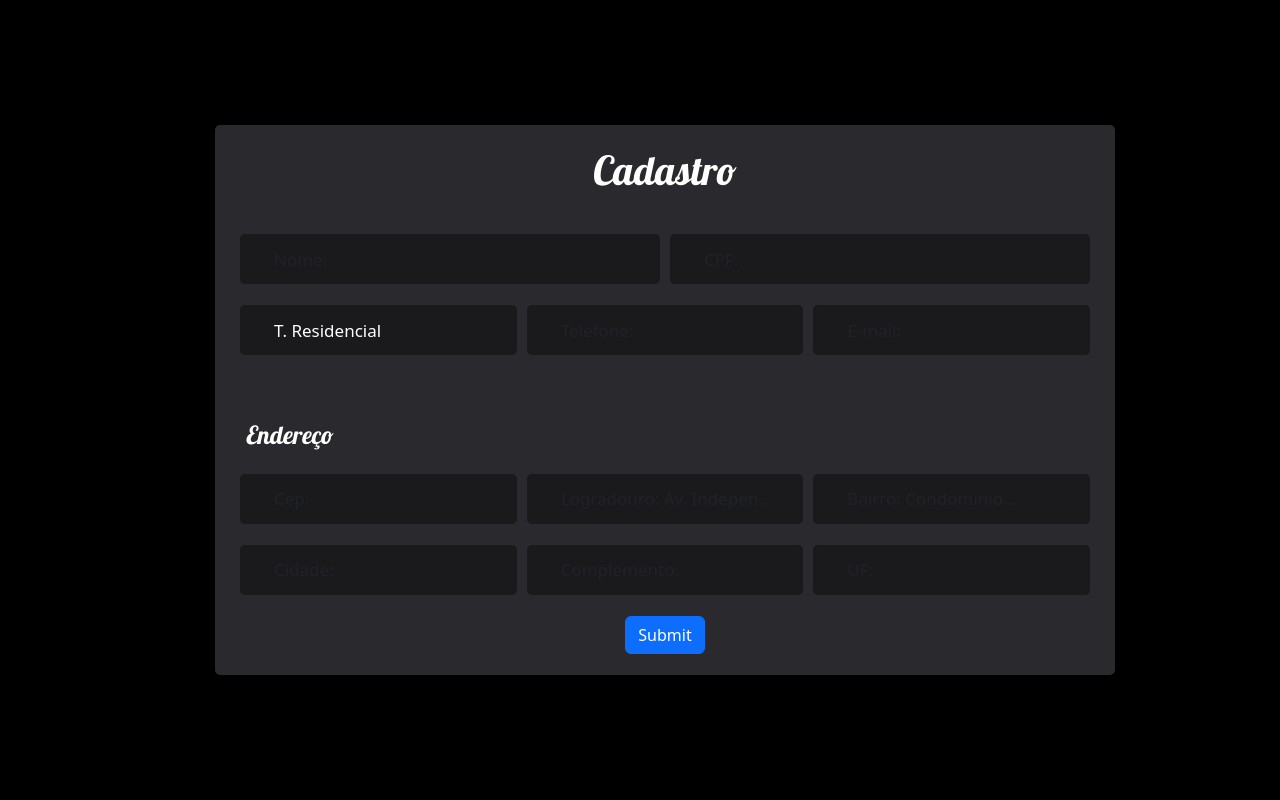
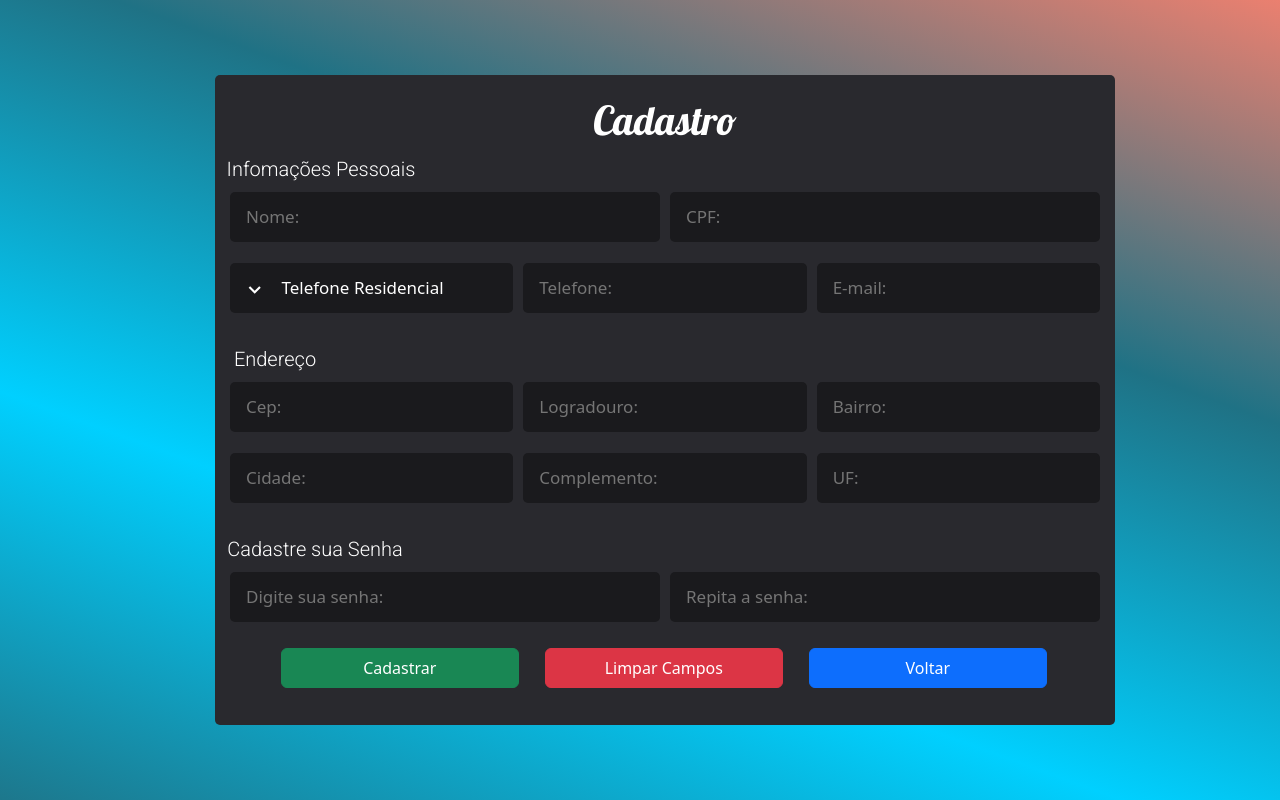
Before and after one commit to welingtonmatos/Crud-React-js, a React (Create React App) app in the folder crud-react/: page /cadastro in a window 1280 px wide. Built offline with nearby package versions, Linux system fonts and the light colour scheme.

Commit message:
Quarta versão

```diff
--- a/crud-react/src/App.js
+++ b/crud-react/src/App.js
@@ -6,8 +6,8 @@ import {
 } from 'react-router-dom';
 
 import Login from './pages/login/login';
+import Home from './pages/home/home';
 import Cadastro from './pages/cadastro/cadastro';
-
 
 function App() {
 
@@ -15,6 +15,7 @@ function App() {
     <Router>
       <Switch>
         <Route path="/" exact component= {Login} />
+        <Route path="/home" exact component= {Home} />
         <Route path="/cadastro" exact component= {Cadastro} />
       </Switch>
     </Router>
--- a/crud-react/src/index.js
+++ b/crud-react/src/index.js
@@ -2,6 +2,7 @@ import React from 'react';
 import ReactDOM from 'react-dom';
 import './index.css';
 import App from './App';
+
 import 'bootstrap/dist/css/bootstrap.min.css';
 
 ReactDOM.render(
--- a/crud-react/src/pages/cadastro/cadastro.css
+++ b/crud-react/src/pages/cadastro/cadastro.css
@@ -4,6 +4,18 @@
     justify-content: center;
     height: 100vh;
     width: 100%;
+
+    background-image: linear-gradient(200deg, #ef806f, #1f7285, #00d0ff, #1f7285, #ef806f);
+    background-size: 200% 100%;
+    display: flex;
+    align-items: center;
+    justify-content: center;
+
+    animation-name: identifier;
+    animation-duration: 5s;
+    animation-timing-function: ease-in-out;
+    animation-direction: alternate;
+    animation-iteration-count: infinite;
 }
 
 .form-cadastro {
@@ -14,19 +26,58 @@
     justify-content: center;
     align-items: center;
     margin-left: 50px;
-    padding: 20px;
+    padding: 10px;
     width: 900px;
-    height: 550px;
+    height: 650px;
 }
 
 .form-cadastro h1{
     background-color: #29292E;
     font-family: 'Lobster';
     font-size: 40px;
-    margin-bottom: 40px;
+    margin-bottom: 10px;
 }
 
-.Nome {
+.info {
+    background-color: #29292E;
+    font-family: 'Roboto';
+    font-size: 20px;
+    margin-right: 688px;
+    margin-bottom: 10px;
+}
+
+.EndLabel {
+    background-color: #29292E;
+    font-family: 'Roboto';
+    font-size: 20px;
+    margin-right: 780px;
+    margin-bottom: 10px;
+    margin-top: 10px;
+}
+
+.labelSenha {
+    background-color: #29292E;
+    font-family: 'Roboto';
+    font-size: 20px;
+    margin-right: 700px;
+    margin-bottom: 10px;
+    margin-top: 10px;
+}
+
+.seta {
+    background-color: #1A1A1D;
+    margin-top: 1px;
+}
+
+.cadastro-eye {
+    background: transparent;
+    margin-top: 2px;
+    margin-right: 4px;
+}
+
+/*------ Definições para todos os Campos --------*/
+
+.campos {
     display: flex;
     align-items: center;
     color: gray;
@@ -39,16 +90,24 @@
     border-radius: 5px;
 }
 
-.Nome label{
-    margin-left: 10px;
+.linha, .campos .campoTexto {
+    background: transparent;
+    width: 100%;
+    outline-width: 0;
+    color: white;
+    border: none;
     font-size: 17px;
-    background-color: #1A1A1D;
+    margin-left: 2px;
+    margin-right: 5px;
+    box-shadow: none;
+    outline: 0;
 }
 
+/*------ Botões --------*/
 
-.linha, .Nome .campoTexto {
+.linha2 {
     background: transparent;
-    width: 100%;
+    width: 90%;
     outline-width: 0;
     color: white;
     border: none;
@@ -57,310 +116,54 @@
     margin-right: 10px;
 }
 
-.tipoTelefone {
+.form-btn {
+   background: transparent;
+}
+
+.cadastrar {
+    width: 99%;
+    color: white;
+    font-weight: 800;
+    height: 40px;
+    border-radius: 5px;
+    font-size: 18px;
+    margin-top: 5px;
+    cursor: pointer;
+    border: none;
+}
+
+.limpar {
+    width: 99%;
+    color: white;
+    font-weight: 800;
+    height: 40px;
+    border-radius: 5px;
+    font-size: 18px;
+    margin-top: 5px;
+    cursor: pointer;
+    border: none;
+}
+
+.voltar {
     display: flex;
     align-items: center;
-    color: gray;
-    background-color: #1A1A1D;
-    border-radius: 3px;
-    padding: 3px;
-    margin: 5px;
-    width: 98%;
-    height: 50px;
+    justify-content: center;
+    width: 99%;
+    color: white;
+    font-weight: 800;
+    height: 40px;
     border-radius: 5px;
+    font-size: 18px;
+    margin-top: 5px;
+    cursor: pointer;
+    border: none;
 }
 
-.linha1, .tipoTelefone .campoTexto {
-    background: transparent;
-    width: 100%;
-    outline-width: 0;
-    color: white;
-    border: none;
-    font-size: 17px;
-    margin-left: 10px;
-    margin-right: 10px;
+@keyframes identifier {
+    0% {
+        background-position-x: 0%;
+    }
+    100% {
+        background-position-x: 100%;
+    }
 }
-
-.Telefone {
-    display: flex;
-    align-items: center;
-    color: gray;
-    background-color: #1A1A1D;
-    border-radius: 3px;
-    padding: 3px;
-    margin: 5px;
-    width: 98%;
-    height: 50px;
-    border-radius: 5px;
-}
-
-.Telefone label{
-    margin-left: 10px;
-    font-size: 17px;
-    background-color: #1A1A1D;
-}
-
-
-.linha1, .Telefone .campoTexto {
-    background: transparent;
-    width: 100%;
-    outline-width: 0;
-    color: white;
-    border: none;
-    font-size: 17px;
-    margin-left: 10px;
-    margin-right: 10px;
-}
-
-.Email {
-    display: flex;
-    align-items: center;
-    color: gray;
-    background-color: #1A1A1D;
-    border-radius: 3px;
-    padding: 3px;
-    margin: 5px;
-    width: 98%;
-    height: 50px;
-    border-radius: 5px;
-}
-
-.Email label{
-    margin-left: 10px;
-    font-size: 17px;
-    background-color: #1A1A1D;
-}
-
-.form-cadastro label {
-    background-color: #29292E;
-    font-family: 'Lobster';
-    font-size: 25px;
-    margin-right: 750px;
-    margin-bottom: 20px;
-    margin-top: 40px;
-}
-
-
-.linha1, .Email .campoTexto {
-    background: transparent;
-    width: 100%;
-    outline-width: 0;
-    color: white;
-    border: none;
-    font-size: 17px;
-    margin-left: 10px;
-    margin-right: 10px;
-}
-
-.CPF {
-    display: flex;
-    align-items: center;
-    color: gray;
-    background-color: #1A1A1D;
-    border-radius: 3px;
-    padding: 3px;
-    margin: 5px;
-    width: 98%;
-    height: 50px;
-    border-radius: 5px;
-}
-
-.CPF label{
-    margin-left: 10px;
-    font-size: 17px;
-    background-color: #1A1A1D;
-}
-
-.linha, .CPF .campoTexto {
-    background: transparent;
-    width: 100%;
-    outline-width: 0;
-    color: white;
-    border: none;
-    font-size: 17px;
-    margin-left: 10px;
-    margin-right: 10px;
-}
-
-.Cep {
-    display: flex;
-    align-items: center;
-    color: gray;
-    background-color: #1A1A1D;
-    border-radius: 3px;
-    padding: 3px;
-    margin: 5px;
-    width: 98%;
-    height: 50px;
-    border-radius: 5px;
-}
-
-.Cep label {
-    margin-left: 10px;
-    font-size: 17px;
-    background-color: #1A1A1D;
-}
-
-.linha2, .Cep .campoTexto {
-    background: transparent;
-    width: 100%;
-    outline-width: 0;
-    color: white;
-    border: none;
-    font-size: 17px;
-    margin-left: 10px;
-    margin-right: 10px;
-}
-
-.Logradouro {
-    display: flex;
-    align-items: center;
-    color: gray;
-    background-color: #1A1A1D;
-    border-radius: 3px;
-    padding: 3px;
-    margin: 5px;
-    width: 98%;
-    height: 50px;
-    border-radius: 5px;
-}
-
-.Logradouro label {
-    margin-left: 10px;
-    font-size: 17px;
-    background-color: #1A1A1D;
-}
-
-.linha2, .Logradouro .campoTexto {
-    background: transparent;
-    width: 100%;
-    outline-width: 0;
-    color: white;
-    border: none;
-    font-size: 17px;
-    margin-left: 10px;
-    margin-right: 10px;
-}
-
-.Bairro {
-    display: flex;
-    align-items: center;
-    color: gray;
-    background-color: #1A1A1D;
-    border-radius: 3px;
-    padding: 3px;
-    margin: 5px;
-    width: 98%;
-    height: 50px;
-    border-radius: 5px;
-}
-
-.Bairro label {
-    margin-left: 10px;
-    font-size: 17px;
-    background-color: #1A1A1D;
-}
-
-.linha2, .Bairro .campoTexto {
-    background: transparent;
-    width: 100%;
-    outline-width: 0;
-    color: white;
-    border: none;
-    font-size: 17px;
-    margin-left: 10px;
-    margin-right: 10px;
-}
-
-.Cidade {
-    display: flex;
-    align-items: center;
-    color: gray;
-    background-color: #1A1A1D;
-    border-radius: 3px;
-    padding: 3px;
-    margin: 5px;
-    width: 98%;
-    height: 50px;
-    border-radius: 5px;
-}
-
-.Cidade label{
-    margin-left: 10px;
-    font-size: 17px;
-    background-color: #1A1A1D;
-}
-
-
-.linha3, .Cidade .campoTexto {
-    background: transparent;
-    width: 100%;
-    outline-width: 0;
-    color: white;
-    border: none;
-    font-size: 17px;
-    margin-left: 10px;
-    margin-right: 10px;
-}
-
-.Complemento {
-    display: flex;
-    align-items: center;
-    color: gray;
-    background-color: #1A1A1D;
-    border-radius: 3px;
-    padding: 3px;
-    margin: 5px;
-    width: 98%;
-    height: 50px;
-    border-radius: 5px;
-}
-
-.Complemento label{
-    margin-left: 10px;
-    font-size: 17px;
-    background-color: #1A1A1D;
-}
-
-
-.linha3, .Complemento .campoTexto {
-    background: transparent;
-    width: 100%;
-    outline-width: 0;
-    color: white;
-    border: none;
-    font-size: 17px;
-    margin-left: 10px;
-    margin-right: 10px;
-}
-
-.UF {
-    display: flex;
-    align-items: center;
-    color: gray;
-    background-color: #1A1A1D;
-    border-radius: 3px;
-    padding: 3px;
-    margin: 5px;
-    width: 98%;
-    height: 50px;
-    border-radius: 5px;
-}
-
-.UF label{
-    margin-left: 10px;
-    font-size: 17px;
-    background-color: #1A1A1D;
-}
-
-
-.linha3, .UF .campoTexto {
-    background: transparent;
-    width: 100%;
-    outline-width: 0;
-    color: white;
-    border: none;
-    font-size: 17px;
-    margin-left: 10px;
-    margin-right: 10px;
-}
--- a/crud-react/src/pages/cadastro/cadastro.js
+++ b/crud-react/src/pages/cadastro/cadastro.js
@@ -6,73 +6,129 @@ import { Row } from 'react-bootstrap';
 import { Col } from 'react-bootstrap';
 import { Button } from 'react-bootstrap';
 
-function Cadastro() {
+import { BiChevronDown } from 'react-icons/bi';
+
+function Cadastro(props) {
 
     return (
         <div className="cadastro">
             <Form className="form-cadastro">
                 <h1>Cadastro</h1>
+
+                <Form.Label className="info">Infomações Pessoais</Form.Label>
+
                 <Row className="linha mb-3">
-                    <Form.Group as={Col} className="Nome">
-                        <Form.Control className="campoTexto" type="text" placeholder="Nome:" />
+                    <Form.Group as={Col} className="campos">
+                        <input
+                        className="campoTexto"
+                        type="text"
+                        placeholder="Nome:"
+                        minLength="3"
+                        maxLength="100"
+                        />
                     </Form.Group>
 
-                    <Form.Group as={Col} className="CPF">
-                        <Form.Control className="campoTexto" type="password" placeholder="CPF:" />
+                    <Form.Group as={Col} className="campos">
+                        <input
+                        className="campoTexto"
+                        type="text"
+                        placeholder="CPF:"
+                        mask="999.999.999-99"
+                        />
                     </Form.Group>
                 </Row>
 
-                <Row className="linha1 mb-3">
-                    <Form.Group as={Col} className="tipoTelefone">
-                        <Form.Select className="campoTexto" defaultValue="T. Residencial">
-                            <option>T. Residencial</option>
-                            <option>T. Comercial</option>
+                <Row className="linha mb-3">
+                    <Form.Group as={Col} className="campos">
+                        <BiChevronDown className="seta" size={30} />
+                        <Form.Select className="campoTexto" defaultValue="Telefone Residencial">
+                            <option>Telefone Residencial</option>
+                            <option>Telefone Comercial</option>
                             <option>Celular</option>
                         </Form.Select>
                     </Form.Group>
 
-                    <Form.Group as={Col} className="Telefone">
-                        <Form.Control className="campoTexto" placeholder="Telefone:" />
+                    <Form.Group as={Col} className="campos">
+                        <input className="campoTexto" placeholder="Telefone:" />
                     </Form.Group>
 
-                    <Form.Group as={Col} className="Email">
-                        <Form.Control className="campoTexto" placeholder="E-mail:"/>
+                    <Form.Group as={Col} className="campos">
+                        <input className="campoTexto" placeholder="E-mail:" />
                     </Form.Group>
                 </Row>
 
-                <Form.Label>Endereço</Form.Label>
+                <Form.Label className="EndLabel">Endereço</Form.Label>
 
-                <Row className="linha2 mb-3">
-                    <Form.Group as={Col} className="Cep">
-                        <Form.Control className="campoTexto" placeholder="Cep:" />
+                <Row className="linha mb-3">
+                    <Form.Group as={Col} className="campos">
+                        <input className="campoTexto" placeholder="Cep:" />
                     </Form.Group>
 
-                    <Form.Group as={Col} className="Logradouro">
-                        <Form.Control className="campoTexto" placeholder="Logradouro: Av. Indepen..." />
+                    <Form.Group as={Col} className="campos">
+                        <input className="campoTexto" placeholder="Logradouro:" />
                     </Form.Group>
 
-                    <Form.Group as={Col} className="Bairro">
-                        <Form.Control className="campoTexto" placeholder="Bairro: Condomínio..." />
+                    <Form.Group as={Col} className="campos">
+                        <input className="campoTexto" placeholder="Bairro:" />
                     </Form.Group>
                 </Row>
 
-                <Row className="linha3 mb-3">
-                    <Form.Group as={Col} className="Cidade">
-                        <Form.Control className="campoTexto" placeholder="Cidade:" />
+                <Row className="linha mb-3">
+                    <Form.Group as={Col} className="campos">
+                        <input className="campoTexto" placeholder="Cidade:" />
                     </Form.Group>
 
-                    <Form.Group as={Col} className="Complemento">
-                        <Form.Control className="campoTexto" placeholder="Complemento:" />
+                    <Form.Group as={Col} className="campos">
+                        <input className="campoTexto" placeholder="Complemento:" />
                     </Form.Group>
 
-                    <Form.Group as={Col} className="UF">
-                        <Form.Control className="campoTexto" placeholder="UF:" />
+                    <Form.Group as={Col} className="campos">
+                        <input className="campoTexto" placeholder="UF:" />
                     </Form.Group>
                 </Row>
 
-                <Button variant="primary" type="submit">
-                    Submit
-                </Button>
+                <Form.Label className="labelSenha">Cadastre sua Senha</Form.Label>
+
+                <Row className="linha mb-3">
+                    <Form.Group as={Col} className="campos">
+                        <input
+                            className="campoTexto"
+                            placeholder="Digite sua senha:"
+                            type="password"
+                            maxLength="6"
+                        />
+                    </Form.Group>
+
+                    <Form.Group as={Col} className="campos">
+                        <input
+                            className="campoTexto"
+                            placeholder="Repita a senha:"
+                            type="password"
+                            maxLength="6"
+                        />
+                    </Form.Group>
+                </Row>
+
+                <Row className="linha2 mb-3">
+                    <Form.Group as={Col} className="form-btn">
+                        <Button className="cadastrar" variant="success" type="submit">
+                            Cadastrar
+                        </Button>
+                    </Form.Group>
+
+                    <Form.Group as={Col} className="form-btn">
+                        <Button className="limpar" variant="danger" type="submit">
+                            Limpar Campos
+                        </Button>
+                    </Form.Group>
+
+                    <Form.Group as={Col} className="form-btn">
+                        <Button className="voltar" type="submit">
+                            Voltar
+                        </Button>
+                    </Form.Group>
+                </Row>
+
             </Form>
         </div>
     );
--- /dev/null
+++ b/crud-react/src/pages/home/home.css
@@ -0,0 +1,90 @@
+.cadastro {
+    display: flex;
+    align-items: center;
+    justify-content: center;
+    height: 100vh;
+    width: 100%;
+
+    background-image: linear-gradient(200deg, #ef806f, #1f7285, #00d0ff, #1f7285, #ef806f);
+    background-size: 200% 100%;
+    display: flex;
+    align-items: center;
+    justify-content: center;
+
+    animation-name: identifier;
+    animation-duration: 5s;
+    animation-timing-function: ease-in-out;
+    animation-direction: alternate;
+    animation-iteration-count: infinite;
+}
+
+.form-cadastro {
+    background-color: #29292E;
+    border-radius: 5px;
+    display: flex;
+    flex-direction: column;
+    justify-content: center;
+    align-items: center;
+    margin-left: 50px;
+    padding: 30px;
+    width: 900px;
+    height: 650px;
+}
+
+.form-cadastro h1{
+    background-color: #29292E;
+    font-family: 'Lobster';
+    font-size: 40px;
+    margin-bottom: 50px;
+}
+
+
+
+/*------ Botões --------*/
+
+.linha2 {
+    background: transparent;
+    width: 80%;
+    outline-width: 0;
+    color: white;
+    border: none;
+    font-size: 17px;
+    margin-left: 150px;
+}
+
+.form-btn {
+   background: transparent;
+}
+
+.codigo {
+    width: 70%;
+    color: white;
+    font-weight: 800;
+    height: 40px;
+    border-radius: 5px;
+    font-size: 18px;
+    margin-top: 5px;
+    cursor: pointer;
+    border: none;
+}
+
+.sair {
+    width: 70%;
+    color: white;
+    font-weight: 800;
+    height: 40px;
+    border-radius: 5px;
+    font-size: 18px;
+    margin-top: 5px;
+    cursor: pointer;
+    border: none;
+}
+
+@keyframes identifier {
+    0% {
+        background-position-x: 0%;
+    }
+    100% {
+        background-position-x: 100%;
+    }
+}
```
Also changed, not shown: crud-react/src/pages/home/home.js (added, +67 -0 lines).
